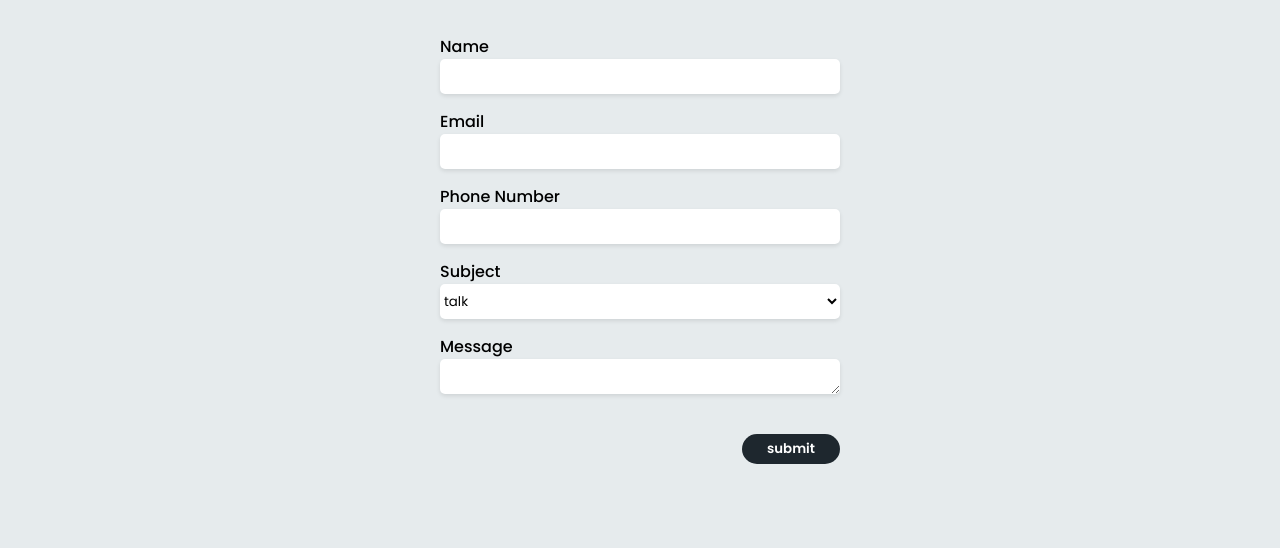
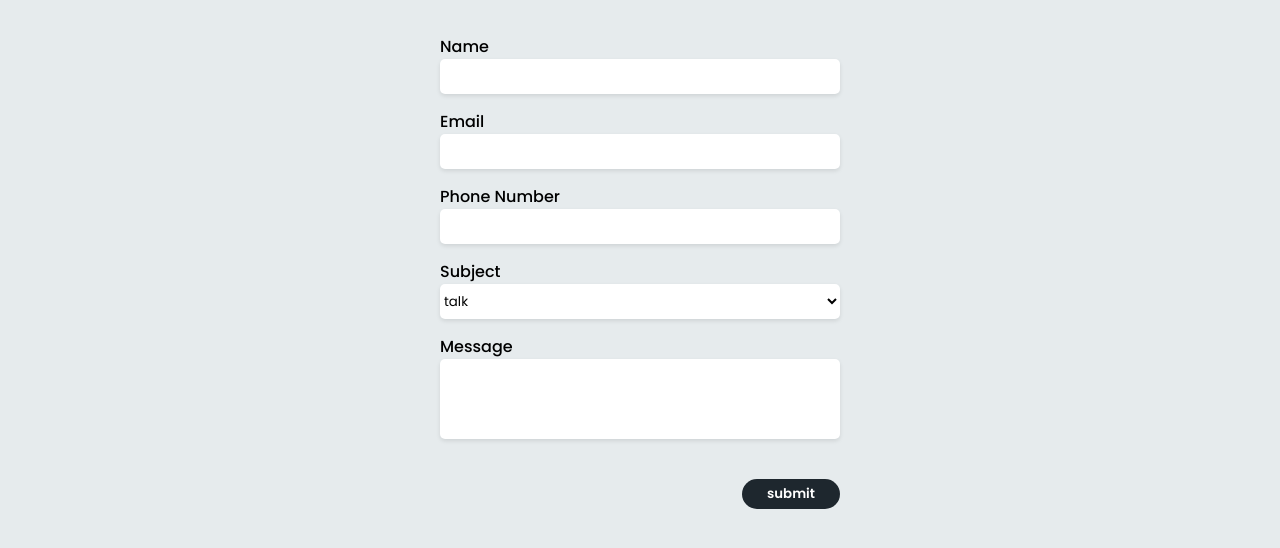
Before and after one commit to aditdwiramadhan123/task-day-2-week-1, a plain HTML site: page contactMe.html in a window 1280 px wide. Shown: the part 152-700 px from the top of the page. Drawn offline with Linux system fonts and the light colour scheme.

Commit message:
first commit

```diff
--- a/assets/style2.css
+++ b/assets/style2.css
@@ -59,6 +59,7 @@ body {
   color: white;
   font-weight: bold;
   border: none;
+  cursor: pointer;
 }
 
 .container {
@@ -93,6 +94,11 @@ textarea {
   box-shadow: 0 2px 4px rgba(0, 0, 0, 0.1);
 }
 
+textarea {
+    resize: none;
+    height: 80px;
+}
+
 .containerButton {
   width: 400px;
   margin-top: 50px;
```
